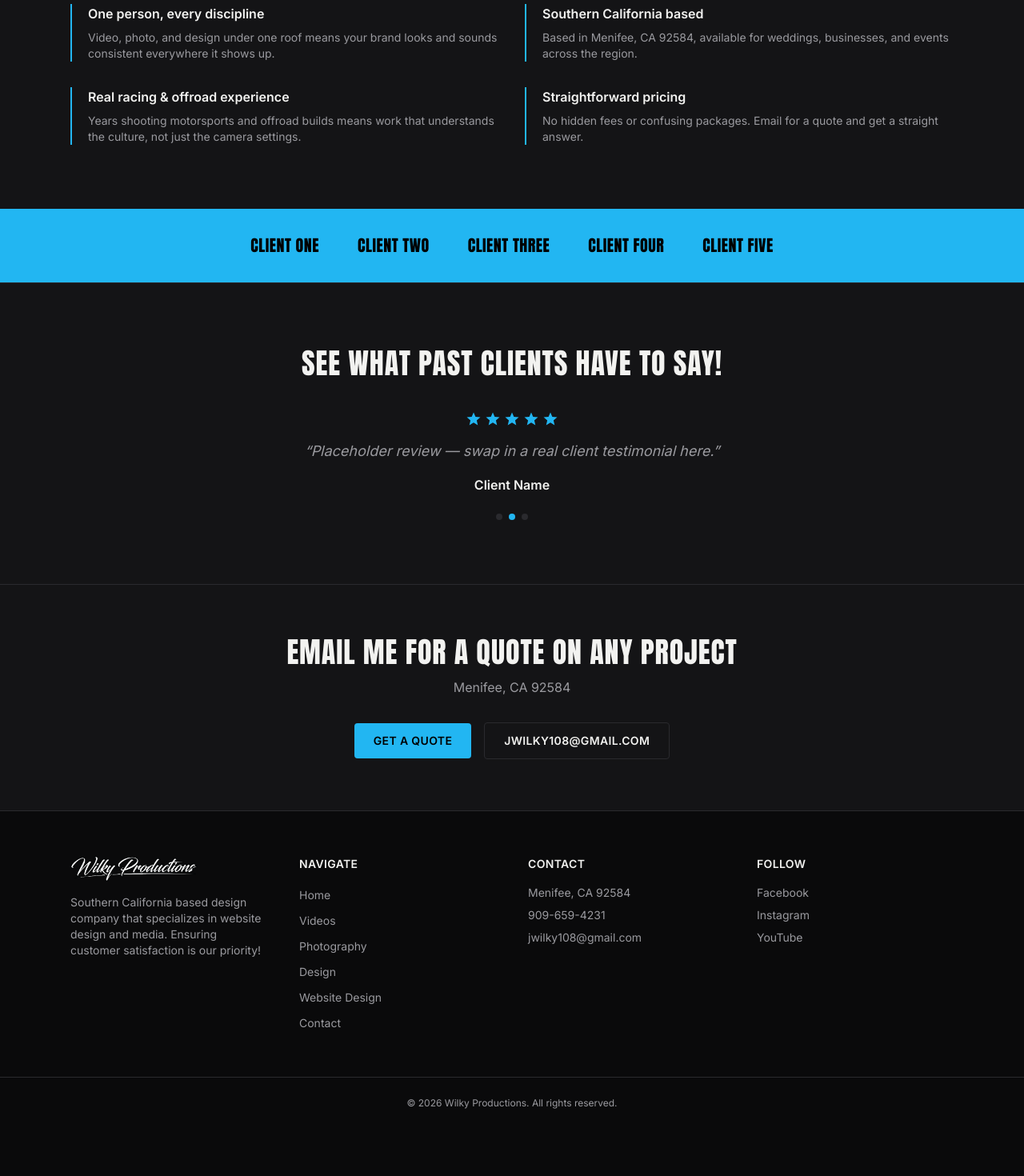
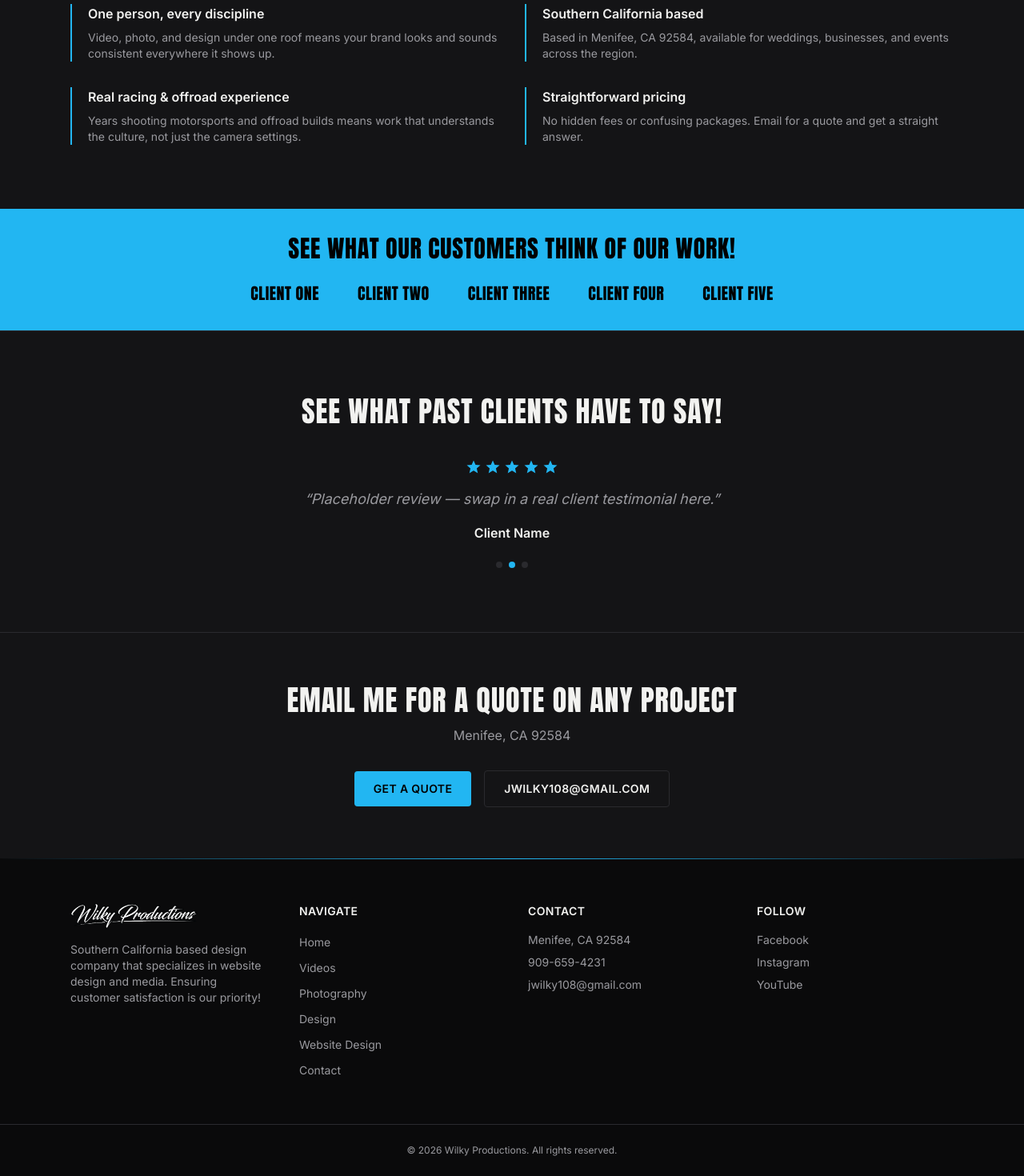
Before and after one commit to WilkyProductions/WilkyProductions, a Next.js app: page / in a window 1280 px wide. Shown: the part 1282-2752 px from the top of the page at 80% size. Before the commit the page ends 2693 px from the top, so only its background shows below. Built offline with nearby package versions, Linux system fonts and the light colour scheme.

Commit message:
Add clients section heading and footer separator line
Clients strip now has a heading ('See what our customers think of
our work!') above the logos. Footer's top border is now the same
fading cyan line used at the bottom of the header, instead of a
plain gray hairline.

```diff
--- a/src/app/page.tsx
+++ b/src/app/page.tsx
@@ -121,7 +121,10 @@ export default function Home() {
       </section>
 
       <section className="bg-accent py-8">
-        <div className="mx-auto flex max-w-6xl flex-wrap items-center justify-center gap-x-12 gap-y-4 px-6">
+        <h2 className="text-center font-display text-2xl uppercase tracking-wide text-black sm:text-3xl">
+          See what our customers think of our work!
+        </h2>
+        <div className="mx-auto mt-6 flex max-w-6xl flex-wrap items-center justify-center gap-x-12 gap-y-4 px-6">
           {clients.map((name) => (
             <span
               key={name}
--- a/src/components/Footer.tsx
+++ b/src/components/Footer.tsx
@@ -4,7 +4,14 @@ import { nav, site } from "@/lib/site";
 
 export default function Footer() {
   return (
-    <footer className="border-t border-border">
+    <footer className="relative">
+      {/* Thin cyan line, brightest at center, fading to transparent at both edges — matches the header */}
+      <div
+        className="absolute inset-x-0 top-0 h-px"
+        style={{
+          background: "linear-gradient(to right, transparent, var(--accent) 50%, transparent)",
+        }}
+      />
       <div className="mx-auto grid max-w-6xl gap-10 px-6 py-14 sm:grid-cols-2 md:grid-cols-4">
         <div>
           <Image
```
